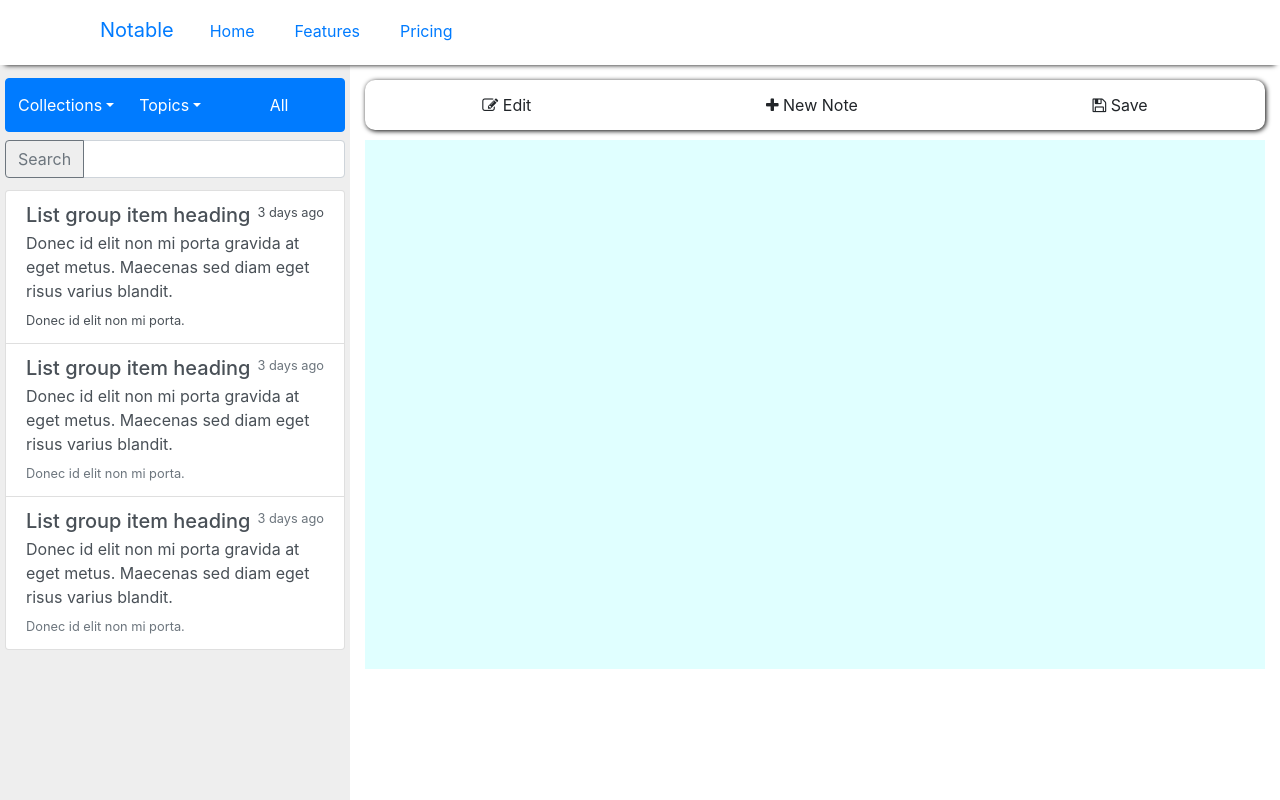
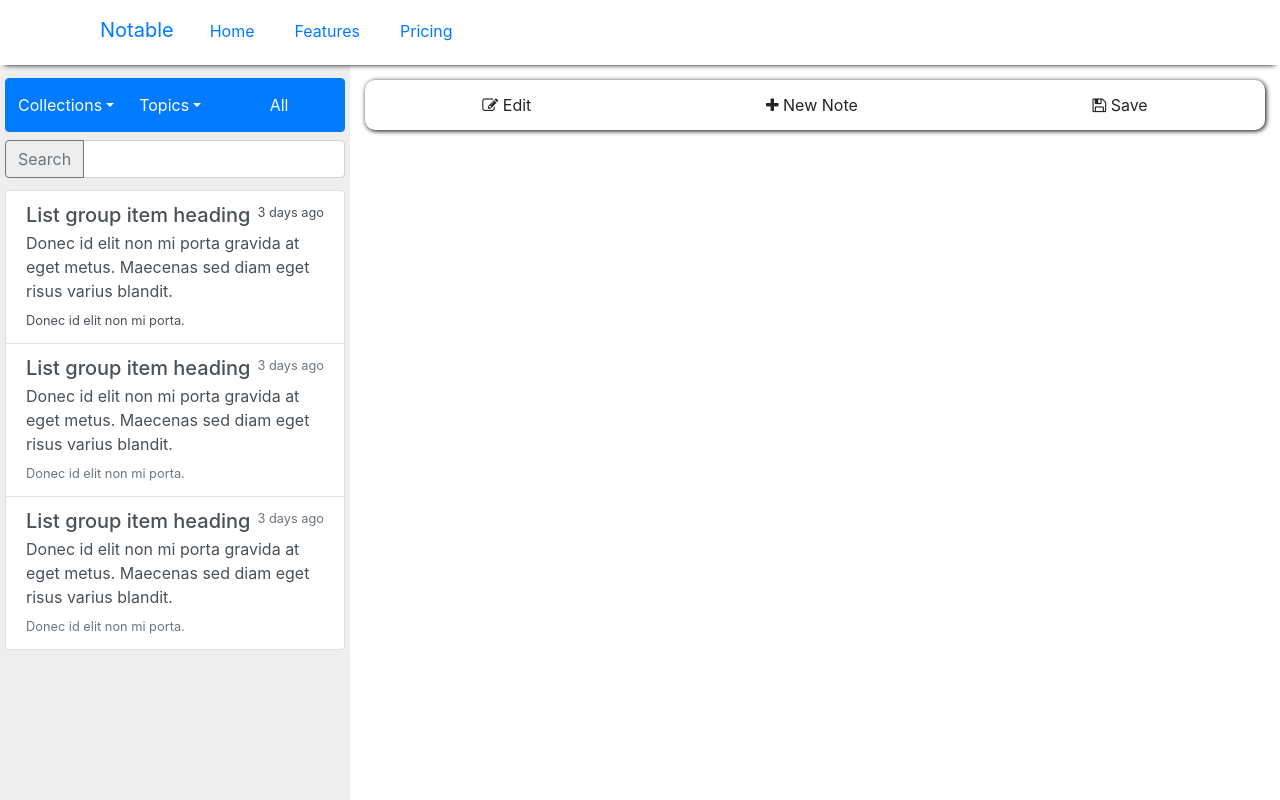
Before and after one commit to austinlords/notable, a React (Create React App) app: page / in a window 1280 px wide. Built offline with nearby package versions, Linux system fonts and the light colour scheme.

Commit message:
Add Draft.js editor

```diff
--- a/package.json
+++ b/package.json
@@ -4,6 +4,7 @@
   "private": true,
   "dependencies": {
     "bootstrap": "^4.3.1",
+    "draft-js": "0.11.0",
     "font-awesome": "^4.7.0",
     "jquery": "^3.4.1",
     "react": "^16.9.0",
@@ -32,5 +33,7 @@
       "last 1 firefox version",
       "last 1 safari version"
     ]
-  }
+  },
+  "keywords": [],
+  "description": "A simple note taking app."
 }
--- /dev/null
+++ b/src/components/draftEditor.jsx
@@ -0,0 +1,17 @@
+import React from "react";
+import { Editor, EditorState } from "draft-js";
+
+class DraftEditor extends React.Component {
+  constructor(props) {
+    super(props);
+    this.state = { editorState: EditorState.createEmpty() };
+    this.onChange = editorState => this.setState({ editorState });
+  }
+  render() {
+    return (
+      <Editor editorState={this.state.editorState} onChange={this.onChange} />
+    );
+  }
+}
+
+export default DraftEditor;
--- a/src/components/editor.jsx
+++ b/src/components/editor.jsx
@@ -1,5 +1,6 @@
 import React, { Component } from "react";
 import EditorMenu from "./editor-menu";
+import DraftEditor from "./draftEditor";
 import "../css/editor.css";
 
 class Editor extends Component {
@@ -12,7 +13,7 @@ class Editor extends Component {
     return (
       <div className="editor-window">
         <EditorMenu />
-        <div className="editor-edit" />
+        <DraftEditor />
       </div>
     );
   }
--- a/src/css/editor.css
+++ b/src/css/editor.css
@@ -26,3 +26,7 @@
   height: 75%;
   background-color: lightcyan;
 }
+
+.editor-draft {
+  height: 500px;
+}
```
